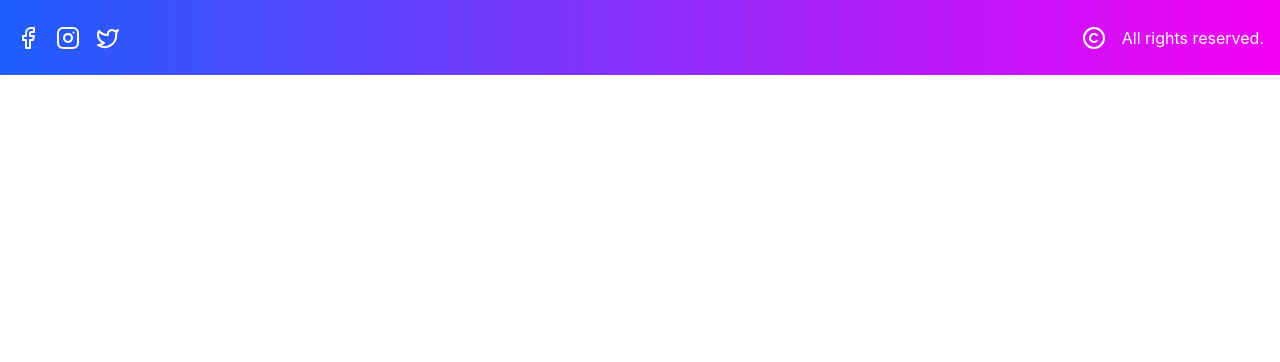
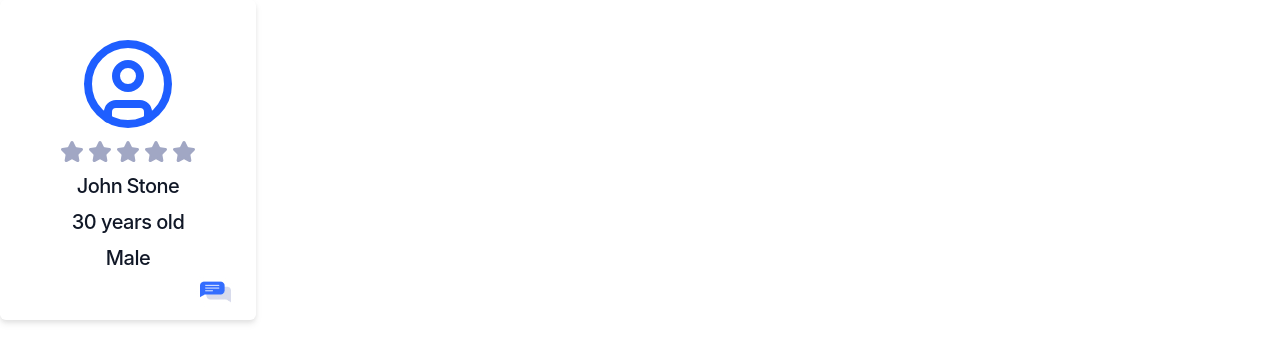
Before and after one commit to MCezarLucian/marry-me, a React (Create React App) app: page / in a window 1280 px wide. Shown: the top 362 px of the page. Built offline with nearby package versions, Linux system fonts and the light colour scheme.

Commit message:
Create Card

```diff
--- a/src/App.tsx
+++ b/src/App.tsx
@@ -1,11 +1,14 @@
 import React from "react";
 import "./App.css";
 import Footer from "./components/footer/Footer";
+import Navbar from "./components/navbar/Navbar";
+import { users } from "./mockdata/data";
+import Card from "./components/Card.tsx/Card";
 
 function App() {
   return (
     <div>
-      <Footer />
+      <Card user={users[0]}></Card>
     </div>
   );
 }
--- /dev/null
+++ b/src/components/Card.tsx/Card.tsx
@@ -0,0 +1,40 @@
+import * as React from "react";
+import { Star, CircleUser } from "lucide-react";
+import { UserType } from "@/lib/types";
+
+interface CardProps {
+  user: UserType; //user data
+}
+
+const Card = ({ user }: CardProps) => {
+  return (
+    <div className="flex flex-col rounded-md max-w-64 gap-2 px-16 py-12 pt-9 bg-white first:justify-center relative items-center font-Inter drop-shadow-md">
+      <CircleUser className="w-24 h-24" color="#1E5EFF" />
+      <div
+        className="flex flex-row
+       text-xl gap-1 font-medium tracking-tight text-gray-900 sm:text-5xl"
+      >
+        <Star className="text-darkGray fill-darkGray" />
+        <Star className="text-darkGray fill-darkGray" />
+        <Star className="text-darkGray fill-darkGray" />
+        <Star className="text-darkGray fill-darkGray" />
+        <Star className="text-darkGray fill-darkGray" />
+      </div>
+      <div className="flex flex-row text-xl font-medium tracking-tight text-gray-900">
+        <div className="mr-1">{user.firstName}</div>
+        <div>{user.lastName} </div>
+      </div>
+      <div className="flex flex-row text-xl font-medium tracking-tight text-gray-900">
+        {user.age} years old
+      </div>
+      <div className="text-xl capitalize font-medium tracking-tight text-gray-900">
+        {user.gender}
+      </div>
+      <button className="absolute right-5 bottom-3">
+        <img src="/images/chat.jpg"></img>
+      </button>
+    </div>
+  );
+};
+
+export default Card;
--- a/tailwind.config.js
+++ b/tailwind.config.js
@@ -24,6 +24,7 @@ module.exports = {
         border: "hsl(var(--border))",
         input: "hsl(var(--input))",
         ring: "hsl(var(--ring))",
+        darkGray: "#A1A7C4",
         background: "hsl(var(--background))",
         foreground: "hsl(var(--foreground))",
         primary: {
```
Also changed, not shown: public/images/chat.jpg (added), 1 other file (tests, documents, lock files or other folders).
